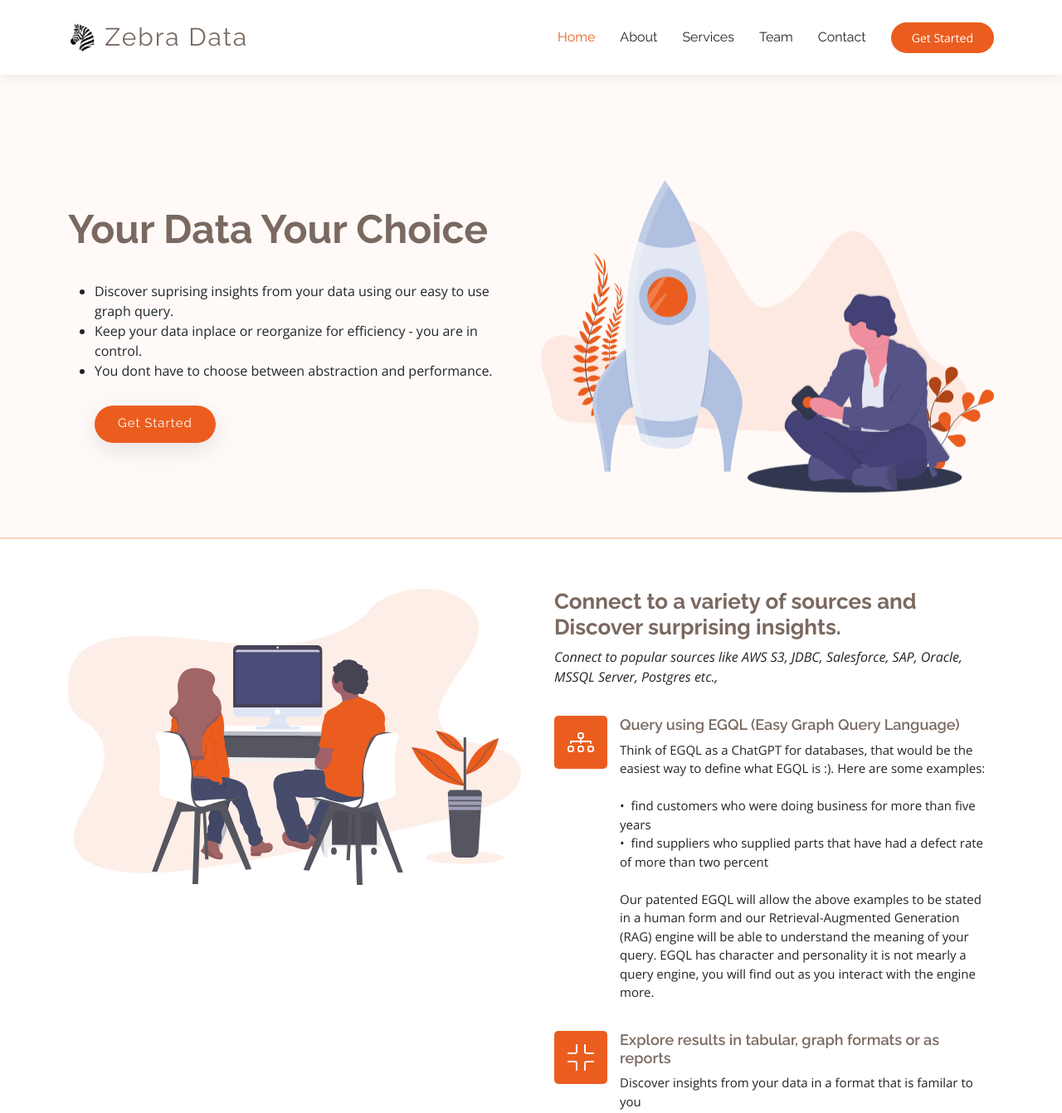
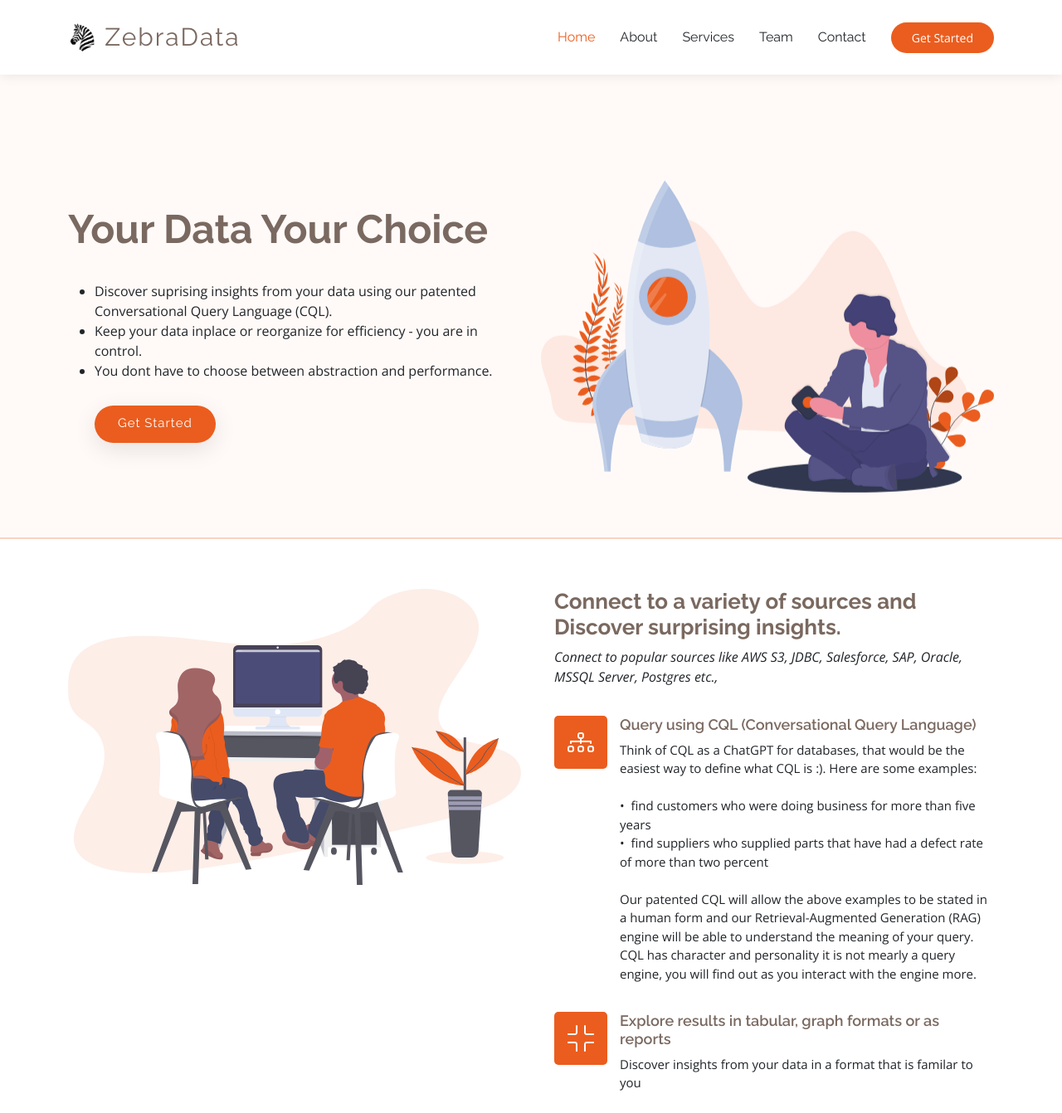
Before and after one commit to rajs325/zebradata, a plain HTML site: page index.html in a window 1280 px wide. Shown: the top 1342 px of the page at 83% size. Drawn offline with nearby package versions, Linux system fonts and the light colour scheme.

Commit message:
added conversation query language to descriptions

```diff
--- a/index.html
+++ b/index.html
@@ -4,7 +4,7 @@
 <head>
   <meta charset="utf-8">
   <meta content="width=device-width, initial-scale=1.0" name="viewport">
-  <title>Index - Zebra Data Bootstrap Template</title>
+  <title>Index - ZebraData Bootstrap Template</title>
   <meta name="description" content="">
   <meta name="keywords" content="">
 
@@ -44,7 +44,7 @@
       <a href="index.html" class="logo d-flex align-items-center me-auto">
         <!-- Uncomment the line below if you also wish to use an image logo -->
         <img src="assets/img/zebra-geometric.png" alt="">
-        <h1 class="sitename">Zebra Data</h1>
+        <h1 class="sitename">ZebraData</h1>
       </a>
 
       <nav id="navmenu" class="navmenu">
@@ -94,7 +94,7 @@
             <h1>Your Data Your Choice</h1>
             <p>
               <ul>
-              <li>Discover suprising insights from your data using our easy to use graph query.</li>
+              <li>Discover suprising insights from your data using our patented Conversational Query Language (CQL).</li>
               <li>Keep your data inplace or reorganize for efficiency - you are in control.</li>
               <li>You dont have to choose between abstraction and performance.</li>
             </p>
@@ -132,11 +132,11 @@
                 <li>
                   <i class="bi bi-diagram-3"></i>
                   <div>
-                    <h4>Query using EGQL (Easy Graph Query Language)</h4>
-                    <p>Think of EGQL as a ChatGPT for databases, that would be the easiest way to define what EGQL is :). Here are some examples:<br/><br/>
+                    <h4>Query using CQL (Conversational Query Language)</h4>
+                    <p>Think of CQL as a ChatGPT for databases, that would be the easiest way to define what CQL is :). Here are some examples:<br/><br/>
                     <span>&#8226;&nbsp;&nbsp;</span>find customers who were doing business for more than five years<br/>
                     <span>&#8226;&nbsp;&nbsp;</span>find suppliers who supplied parts that have had a defect rate of more than two percent<br/><br/>
-                    Our patented EGQL will allow the above examples to be stated in a human form and our Retrieval-Augmented Generation (RAG) engine will be able to understand the meaning of your query. EGQL has character and personality it is not mearly a query engine, you will find out as you interact with the engine more.<br/>
+                    Our patented CQL will allow the above examples to be stated in a human form and our Retrieval-Augmented Generation (RAG) engine will be able to understand the meaning of your query. CQL has character and personality it is not mearly a query engine, you will find out as you interact with the engine more.<br/>
                     </p>
                   </div>
                 </li>
```
